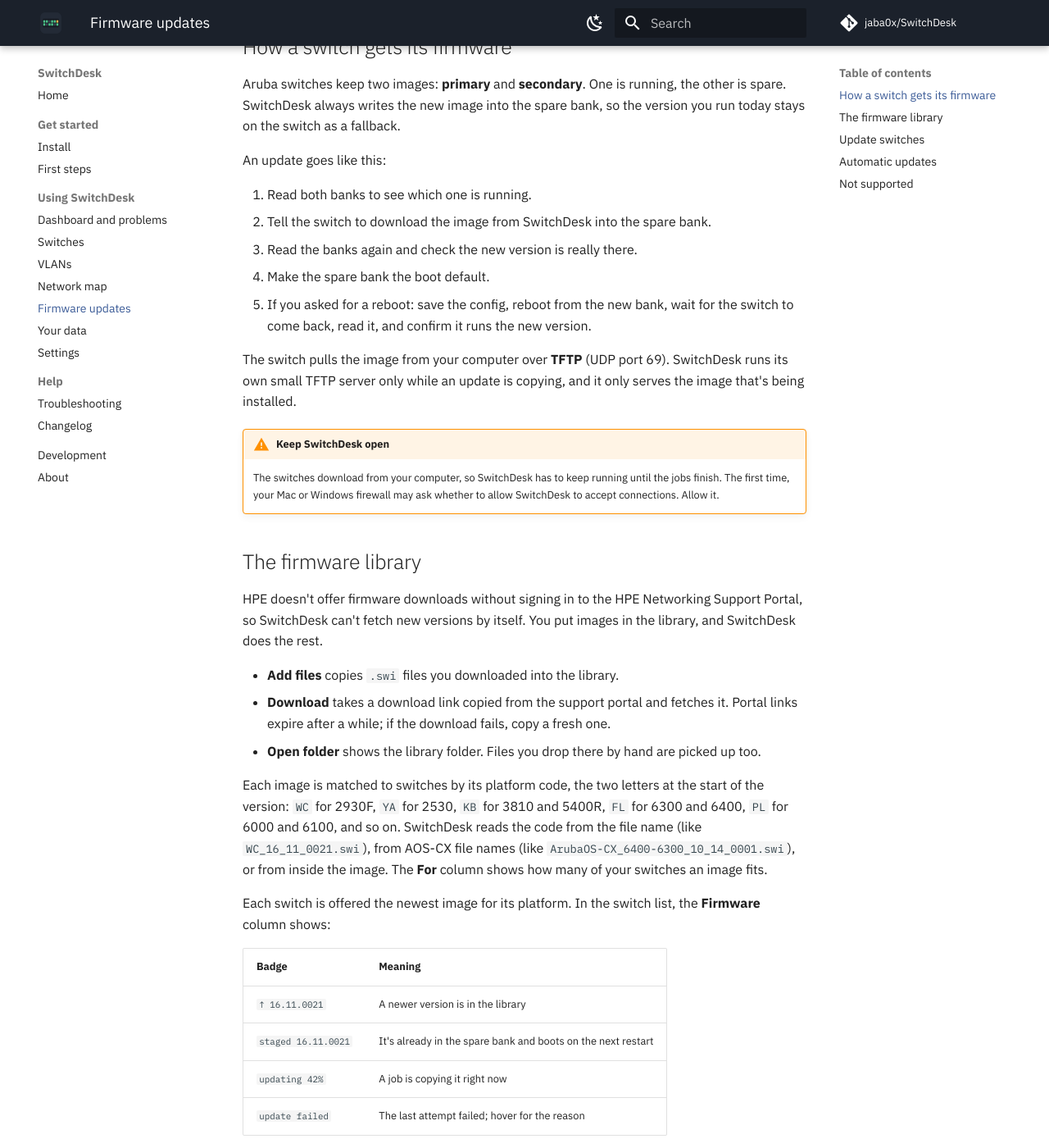
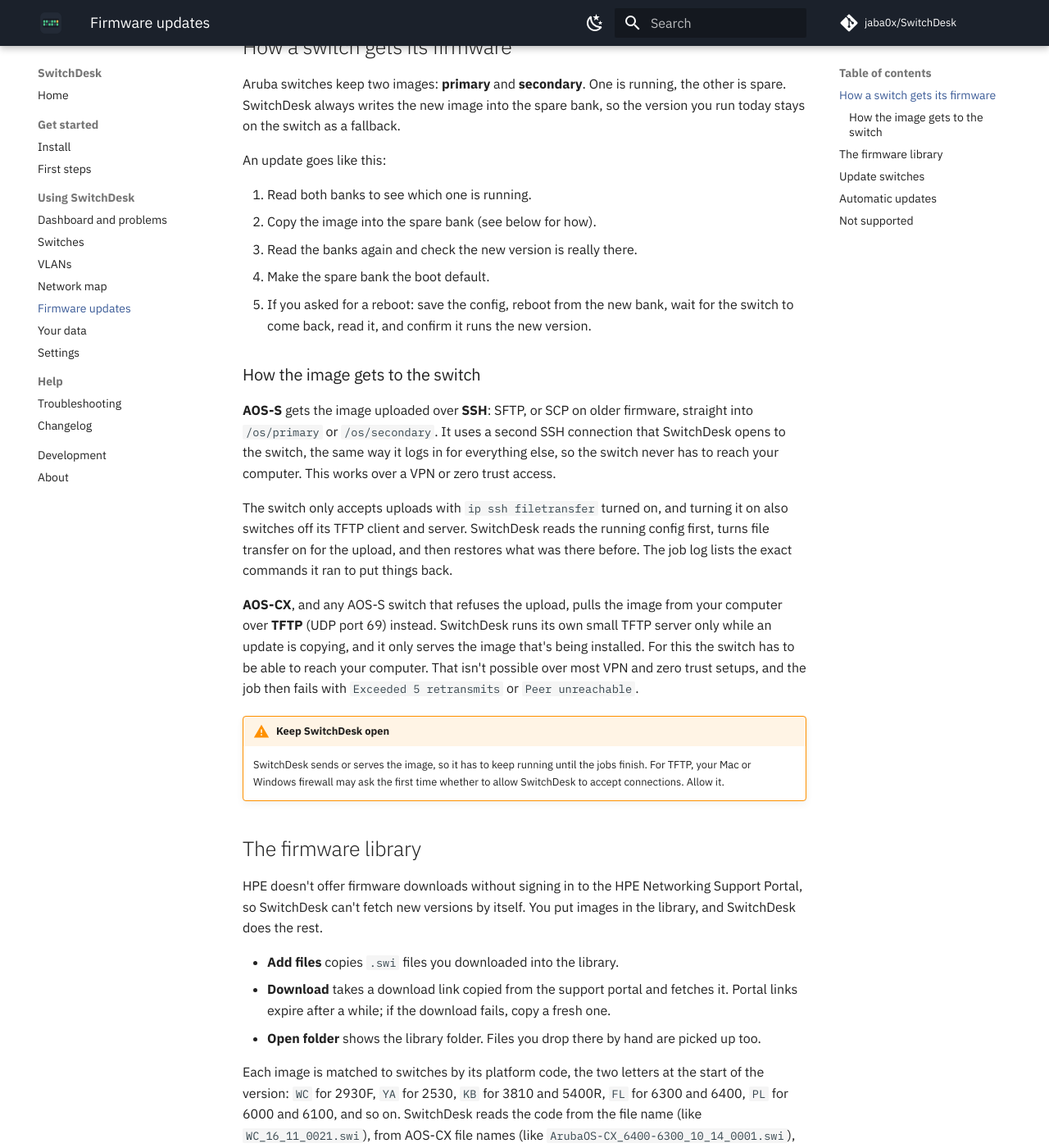
Before and after one commit to ArneNaessens/SwitchDesk, an MkDocs documentation site: the page built from docs/firmware.md, in a window 1280 px wide and 1400 px high, scrolled down 710 px. Shown: the whole window at 82% size. Built offline with MkDocs 1.6.1 and Material for MkDocs 9.7.7, drawn with Linux system fonts in a browser that asks for light colours; comment, search, counter and statistics services are not loaded.

Commit message:
Docs: firmware upload over SSH, changelog for 0.5.0

```diff
--- a/docs/firmware.md
+++ b/docs/firmware.md
@@ -11,15 +11,21 @@
 An update goes like this:
 
 1. Read both banks to see which one is running.
-2. Tell the switch to download the image from SwitchDesk into the spare bank.
+2. Copy the image into the spare bank (see below for how).
 3. Read the banks again and check the new version is really there.
 4. Make the spare bank the boot default.
 5. If you asked for a reboot: save the config, reboot from the new bank, wait for the switch to come back, read it, and confirm it runs the new version.
 
-The switch pulls the image from your computer over **TFTP** (UDP port 69). SwitchDesk runs its own small TFTP server only while an update is copying, and it only serves the image that's being installed.
+### How the image gets to the switch
+
+**AOS-S** gets the image uploaded over **SSH**: SFTP, or SCP on older firmware, straight into `/os/primary` or `/os/secondary`. It uses a second SSH connection that SwitchDesk opens to the switch, the same way it logs in for everything else, so the switch never has to reach your computer. This works over a VPN or zero trust access.
+
+The switch only accepts uploads with `ip ssh filetransfer` turned on, and turning it on also switches off its TFTP client and server. SwitchDesk reads the running config first, turns file transfer on for the upload, and then restores what was there before. The job log lists the exact commands it ran to put things back.
+
+**AOS-CX**, and any AOS-S switch that refuses the upload, pulls the image from your computer over **TFTP** (UDP port 69) instead. SwitchDesk runs its own small TFTP server only while an update is copying, and it only serves the image that's being installed. For this the switch has to be able to reach your computer. That isn't possible over most VPN and zero trust setups, and the job then fails with `Exceeded 5 retransmits` or `Peer unreachable`.
 
 !!! warning "Keep SwitchDesk open"
-    The switches download from your computer, so SwitchDesk has to keep running until the jobs finish. The first time, your Mac or Windows firewall may ask whether to allow SwitchDesk to accept connections. Allow it.
+    SwitchDesk sends or serves the image, so it has to keep running until the jobs finish. For TFTP, your Mac or Windows firewall may ask the first time whether to allow SwitchDesk to accept connections. Allow it.
 
 ## The firmware library
 
```
Also changed, not shown: docs/changelog.md (+5 -0 lines).
